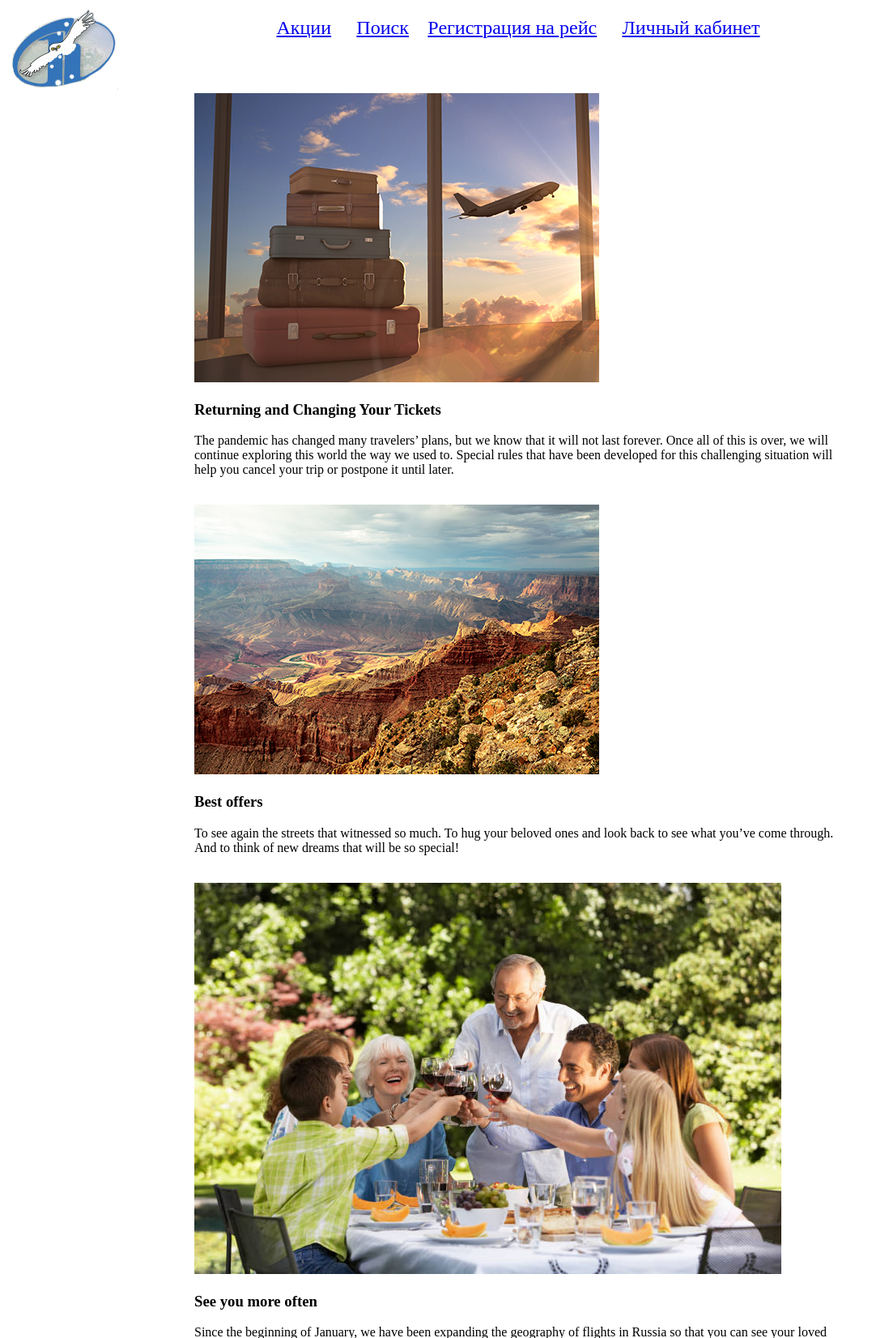
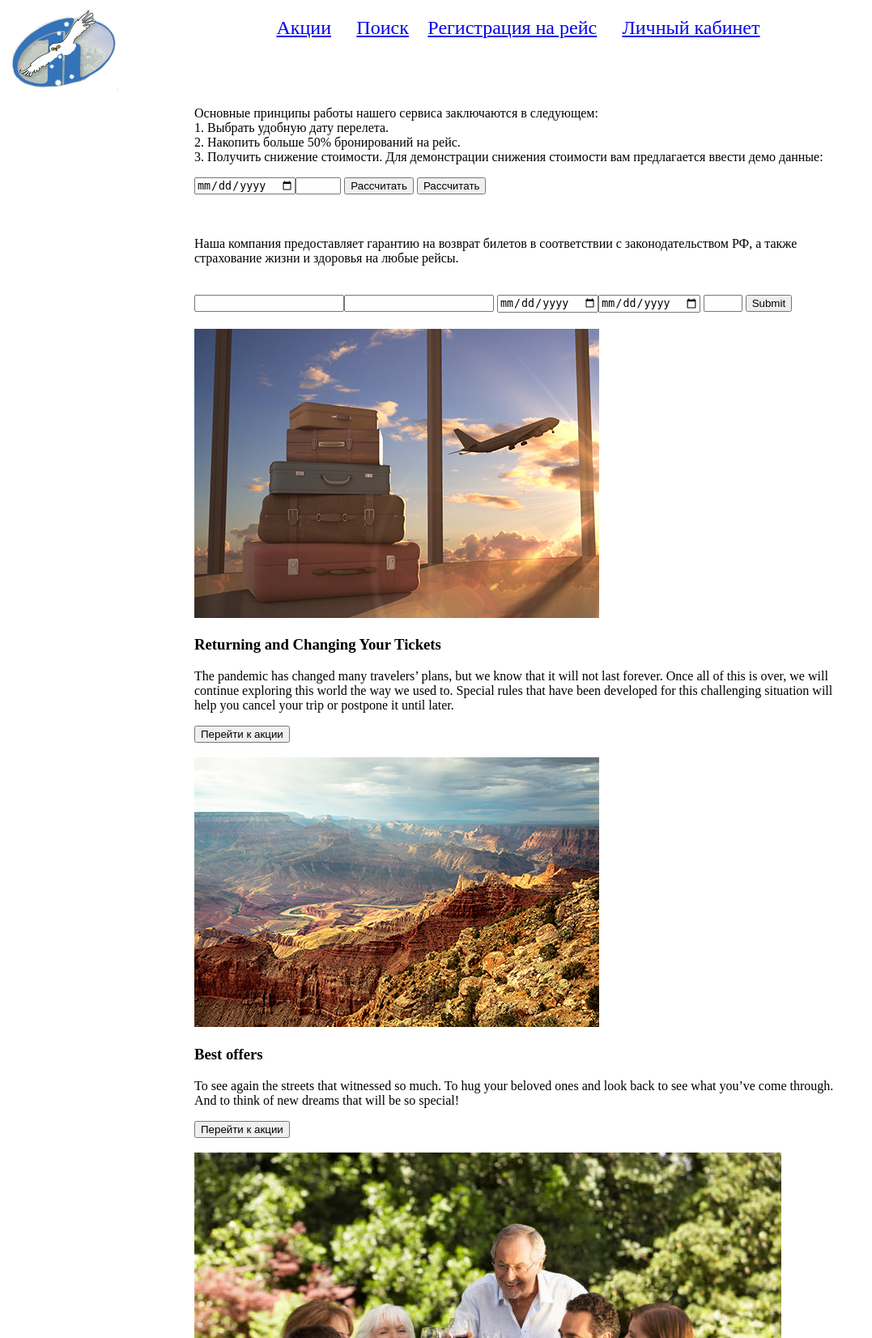
Before and after one commit to Kerbx/symmetrical-dollop, a Flask app: page / in a window 1280 px wide. Shown: the top 1652 px of the page at 81% size, without its empty margins (0-1077 px from the left). Run offline with Flask 2, Linux system fonts and the light colour scheme.

Commit message:
Index page done (need to create some js code).

```diff
--- a/templates/index.html
+++ b/templates/index.html
@@ -4,8 +4,35 @@
 
 {% block body %}
 <div class="wrapper">
-    <div>
-        <form>
+    <div class="article">
+        <p>
+            Основные принципы работы нашего сервиса заключаются в следующем:
+            <br>1. Выбрать удобную дату перелета.
+            <br>2. Накопить больше 50% бронирований на рейс.
+            <br>3. Получить снижение стоимости.
+
+            Для демонстрации снижения стоимости вам предлагается ввести демо данные:
+
+            <form>
+                <input id="demodate" type="date"><input id="demonumber" min="1" max="44" type="number">
+                <input type="button" value="Рассчитать" onclick="if((Number(document.getElementById('demonumber').innerHTML))>22){alert('Рейс набрал более 50% бронирования, вы получаете снижение стоимости на 20%');}else{alert('Вы не можете получить скидку, так как рейс не набрал более 50% бронирования.')}">
+                <input type="button" value="Рассчитать" onclick="alert(document.getElementById('demonumber').innerHTML)">
+            </form>
+
+        </p>
+    </div>
+    <div class="article">
+        <p>
+            Наша компания предоставляет гарантию на возврат билетов в соответствии
+            с законодательством РФ, а также страхование жизни и здоровья на любые рейсы.
+        </p>
+    </div>
+    <div class="forma">
+        <form method="post">
+            <input name="from" type="text"><input name="to" type="text">
+            <input name="dateTo" type="date"><input name="dateBack" type="date">
+            <input name="amount" type="number" max="8" min="1">
+            <input type="submit" onsubmit="this.form.submit()">
         </form>
     </div>
     <div class="promo">
@@ -15,22 +42,25 @@
             Once all of this is over, we will continue exploring this world the way we used to.
             Special rules that have been developed for this challenging situation will help you cancel your trip
             or postpone it until later.</p>
-        <br><img src="../static/images/promotions/promotion2.jpg">
+            <button>Перейти к акции</button>
+        <br><br><img src="../static/images/promotions/promotion2.jpg">
         <h3>Best offers</h3>
         <p>To see again the streets that witnessed so much. To hug your beloved ones and look back to see
             what you’ve come through. And to think of new dreams that will be so special!</p>
-        <br><img src="../static/images/promotions/promotion3.jpg">
+            <button>Перейти к акции</button>
+        <br><br><img src="../static/images/promotions/promotion3.jpg">
         <h3>See you more often</h3>
         <p>Since the beginning of January, we have been expanding the geography of flights in Russia so that you can
             see your loved ones more often. Choose our company to fly to where you are always expected.</p>
-        <br><img src="../static/images/promotions/promotion4.jpg">
+            <button>Перейти к акции</button>
+        <br><br><img src="../static/images/promotions/promotion4.jpg">
         <h3>Everything is on again</h3>
         <p>From August 10, we will resume flights to Turkey. Flights from Moscow to Antalya will be operated twice
             a day daily, and flights on the Moscow-Dalaman route will be operated three to seven times a week.</p>
+            <button>Перейти к акции</button>
     </div>
     <div class="email">
-        <form>
-            <input type="text"><input type="button" onclick="alert('Вы подписались на акции от нашей компании. Спасибо за сотрудничество!')" value="Подписаться">        </form>
+        <input type="text"><input type="button" onclick="alert('Вы подписались на акции от нашей компании. Спасибо за сотрудничество!')" value="Подписаться">
     </div>
 </div>
 
```
